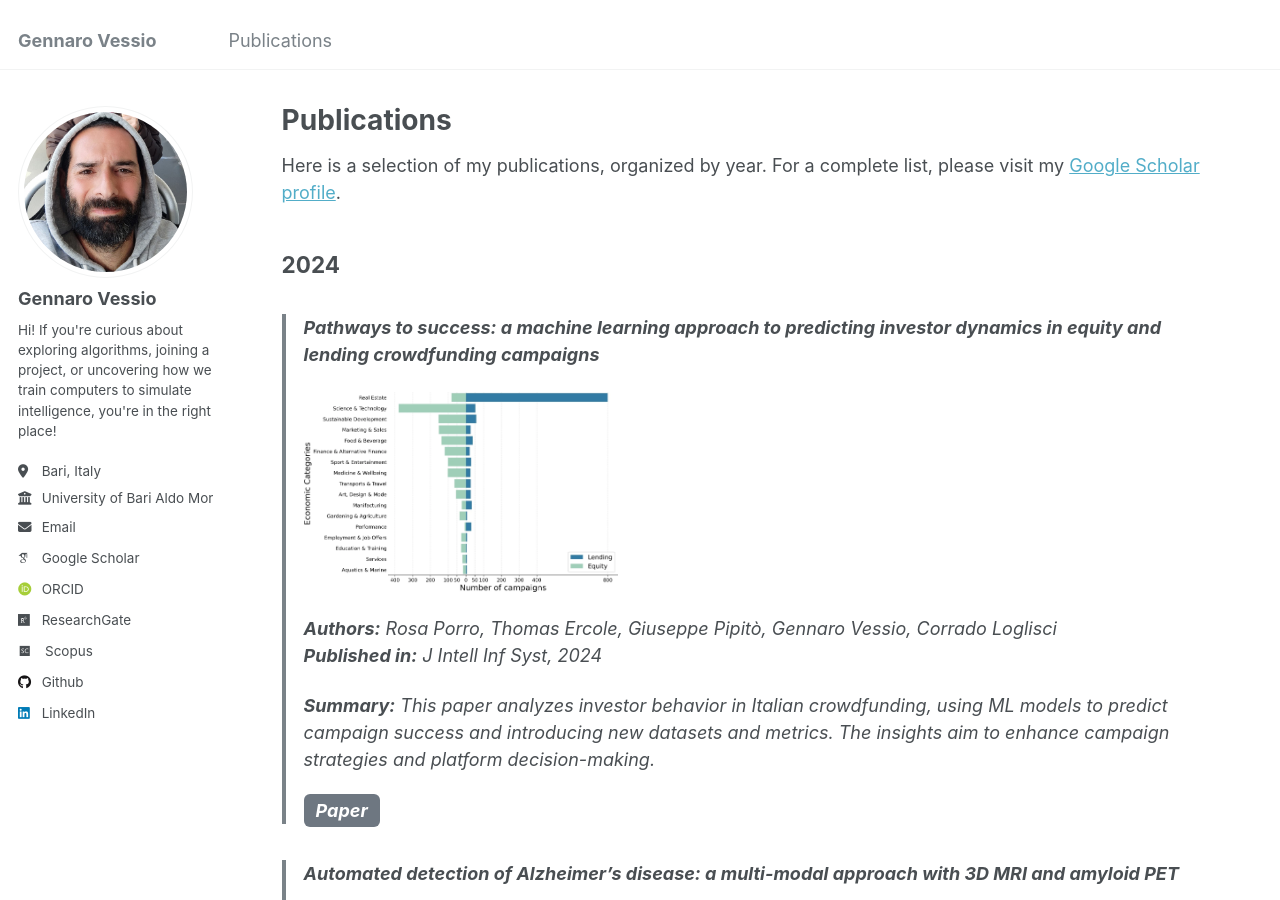
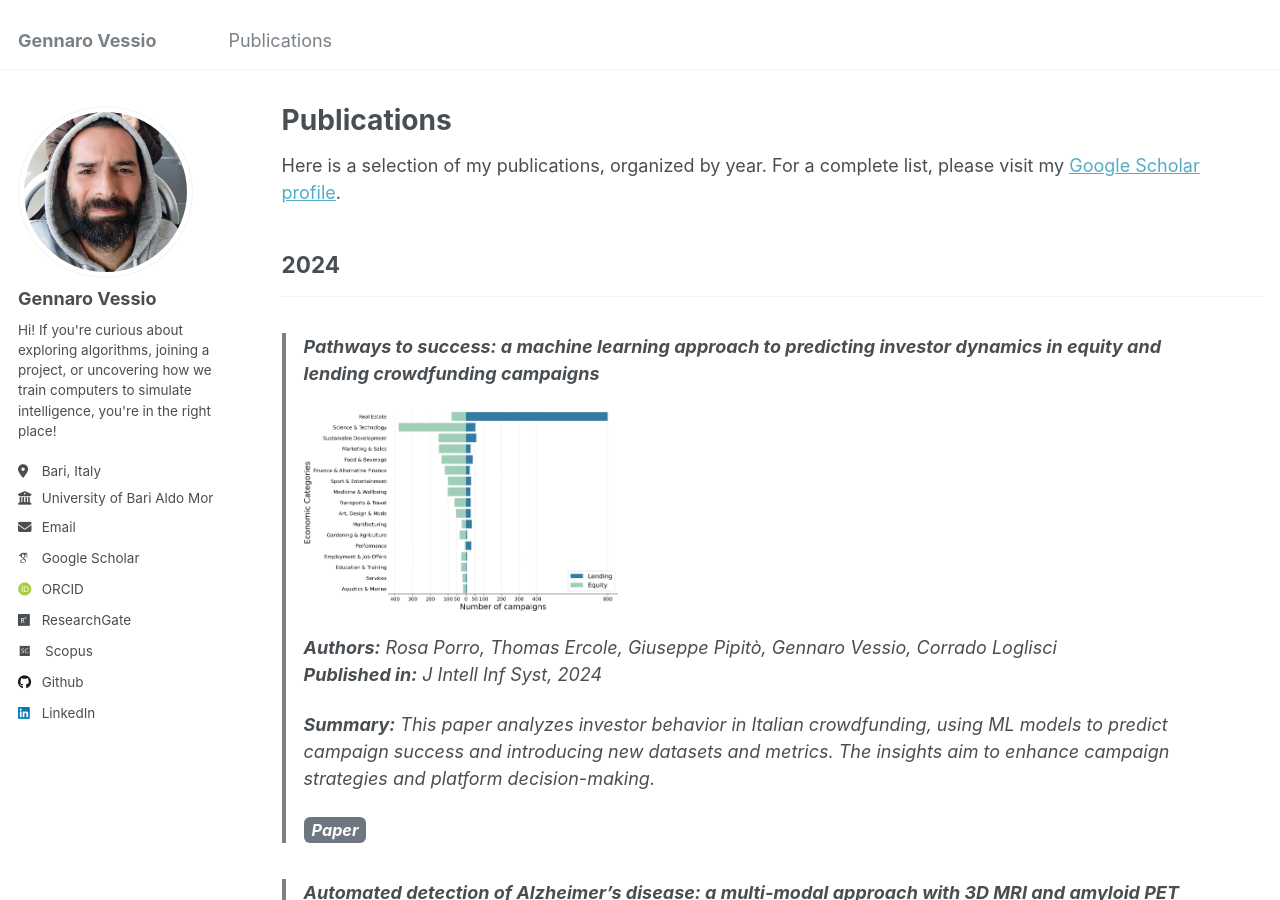
Before and after one commit to gvessio/gvessio.github.io, a Jekyll site: the page built from _pages/publications.md, in a window 1280 px wide and 900 px high. Built offline with Jekyll 4.4.1, drawn with Linux system fonts in a browser that asks for light colours; some web fonts are replaced.

Commit message:
New changes

```diff
--- a/_pages/publications.md
+++ b/_pages/publications.md
@@ -18,6 +18,7 @@ Here is a selection of my publications, organized by year. For a complete list,
 ## 🧠 General -->
 
 ## 2024
+---
 
 > **Pathways to success: a machine learning approach to predicting investor dynamics in equity and lending crowdfunding campaigns**
 >
@@ -28,7 +29,7 @@ Here is a selection of my publications, organized by year. For a complete list,
 >
 > **Summary:** This paper analyzes investor behavior in Italian crowdfunding, using ML models to predict campaign success and introducing new datasets and metrics. The insights aim to enhance campaign strategies and platform decision-making.
 >
-> <a href="https://link.springer.com/article/10.1007/s10844-024-00883-8" style="padding:6px 12px; background-color:#6e7781; color:white; text-decoration:none; border-radius:6px; font-weight:bold;">Paper</a>
+> <a href="https://link.springer.com/article/10.1007/s10844-024-00883-8" style="padding:3px 8px; background-color:#6e7781; color:white; text-decoration:none; border-radius:6px; font-weight:bold; font-size:0.9em;">Paper</a>
 
 > **Automated detection of Alzheimer's disease: a multi-modal approach with 3D MRI and amyloid PET**
 >
@@ -39,8 +40,8 @@ Here is a selection of my publications, organized by year. For a complete list,
 >
 > **Summary:** We present a multi-modal deep learning approach for Alzheimer's diagnosis, combining 3D MRI and amyloid PET scans to outperform single-modality models. Achieving top results on the OASIS-3 cohort, the model also highlights key brain regions linked to AD, aiding disease understanding.
 >
-> <a href="https://www.nature.com/articles/s41598-024-56001-9" style="padding:6px 12px; background-color:#6e7781; color:white; text-decoration:none; border-radius:6px; font-weight:bold;">Paper</a>
-> <a href="https://github.com/montanarograziano/Multimodal-approach-for-AD" style="padding:6px 12px; background-color:#6e7781; color:white; text-decoration:none; border-radius:6px; font-weight:bold;">Code</a>
+> <a href="https://www.nature.com/articles/s41598-024-56001-9" style="padding:3px 8px; background-color:#6e7781; color:white; text-decoration:none; border-radius:6px; font-weight:bold; font-size:0.9em;">Paper</a>
+> <a href="https://github.com/montanarograziano/Multimodal-approach-for-AD" style="padding:3px 8px; background-color:#6e7781; color:white; text-decoration:none; border-radius:6px; font-weight:bold; font-size:0.9em;">Code</a>
 
 > **Explainable offline automatic signature verifier to support forensic handwriting examiners**
 >
@@ -51,9 +52,10 @@ Here is a selection of my publications, organized by year. For a complete list,
 >
 > **Summary:** We propose an explainable offline signature verifier using a universal background model and distance measures for interpretable decisions. It achieves competitive performance on public datasets, aiding forensic and legal applications.
 >
-> <a href="https://link.springer.com/article/10.1007/s00521-023-09192-7" style="padding:6px 12px; background-color:#6e7781; color:white; text-decoration:none; border-radius:6px; font-weight:bold;">Paper</a>
+> <a href="https://link.springer.com/article/10.1007/s00521-023-09192-7" style="padding:3px 8px; background-color:#6e7781; color:white; text-decoration:none; border-radius:6px; font-weight:bold; font-size:0.9em;">Paper</a>
 
 ## 2023
+---
 
 > **Weed mapping in multispectral drone imagery using lightweight vision transformers**
 >
@@ -64,8 +66,8 @@ Here is a selection of my publications, organized by year. For a complete list,
 >
 > **Summary:** This paper introduces a lightweight Vision Transformer for weed mapping in agriculture, using multispectral drone images to accurately segment crops and weeds, enhancing treatment prioritization and crop yield.
 >
-> <a href="https://www.sciencedirect.com/science/article/pii/S0925231223010378" style="padding:6px 12px; background-color:#6e7781; color:white; text-decoration:none; border-radius:6px; font-weight:bold;">Paper</a>
-> <a href="https://github.com/pasqualedem/LWViTs-for-weedmapping" style="padding:6px 12px; background-color:#6e7781; color:white; text-decoration:none; border-radius:6px; font-weight:bold;">Code</a>
+> <a href="https://www.sciencedirect.com/science/article/pii/S0925231223010378" style="padding:3px 8px; background-color:#6e7781; color:white; text-decoration:none; border-radius:6px; font-weight:bold; font-size:0.9em;">Paper</a>
+> <a href="https://github.com/pasqualedem/LWViTs-for-weedmapping" style="padding:3px 8px; background-color:#6e7781; color:white; text-decoration:none; border-radius:6px; font-weight:bold; font-size:0.9em;">Code</a>
 
 > **Forecasting and what-if analysis of new positive COVID-19 cases during the first three waves in Italy**
 >
@@ -76,8 +78,8 @@ Here is a selection of my publications, organized by year. For a complete list,
 >
 > **Summary:** This study combines epidemiological, mobility, and restriction data with machine learning to predict COVID-19 cases in Italy during the first three pandemic waves. The model accurately forecasts new cases, achieving a WAPE of 5.75% nationally, and supports what-if analyses, suggesting targeted restrictions are more effective than total lockdowns.
 >
-> <a href="https://link.springer.com/article/10.1007/s11517-023-02831-0" style="padding:6px 12px; background-color:#6e7781; color:white; text-decoration:none; border-radius:6px; font-weight:bold;">Paper</a>
-> <a href="https://figshare.com/collections/Forecasting_and_What-If_Analysis_of_New_Positive_COVID-19_Cases_during_the_First_Three_Waves_in_Italy_Results_and_Code_/6299382/1" style="padding:6px 12px; background-color:#6e7781; color:white; text-decoration:none; border-radius:6px; font-weight:bold;">Code</a>
+> <a href="https://link.springer.com/article/10.1007/s11517-023-02831-0" style="padding:3px 8px; background-color:#6e7781; color:white; text-decoration:none; border-radius:6px; font-weight:bold; font-size:0.9em;">Paper</a>
+> <a href="https://figshare.com/collections/Forecasting_and_What-If_Analysis_of_New_Positive_COVID-19_Cases_during_the_First_Three_Waves_in_Italy_Results_and_Code_/6299382/1" style="padding:3px 8px; background-color:#6e7781; color:white; text-decoration:none; border-radius:6px; font-weight:bold; font-size:0.9em;">Code</a>
 
 > **Density-based clustering with fully-convolutional networks for crowd flow detection from drones**
 >
@@ -88,10 +90,11 @@ Here is a selection of my publications, organized by year. For a complete list,
 >
 > **Summary:** This paper proposes a drone-based crowd flow detection method using a fully-convolutional network to cluster and track crowd movements in video sequences. Tested on the VisDrone datasets, this approach effectively analyzes crowd behavior, opening new possibilities for high-level crowd monitoring from drones.
 >
-> <a href="https://arxiv.org/abs/2301.04937" style="padding:6px 12px; background-color:#6e7781; color:white; text-decoration:none; border-radius:6px; font-weight:bold;">Paper</a>
-> <a href="https://github.com/evgenivs/crowd_flow_detection_drones" style="padding:6px 12px; background-color:#6e7781; color:white; text-decoration:none; border-radius:6px; font-weight:bold;">Code</a>
+> <a href="https://arxiv.org/abs/2301.04937" style="padding:3px 8px; background-color:#6e7781; color:white; text-decoration:none; border-radius:6px; font-weight:bold; font-size:0.9em;">Paper</a>
+> <a href="https://github.com/evgenivs/crowd_flow_detection_drones" style="padding:3px 8px; background-color:#6e7781; color:white; text-decoration:none; border-radius:6px; font-weight:bold; font-size:0.9em;">Code</a>
 
 ## 2022
+---
 
 > **PLENARY: Explaining black-box models in natural language through fuzzy linguistic summaries**
 >
@@ -102,8 +105,8 @@ Here is a selection of my publications, organized by year. For a complete list,
 >
 > **Summary:** PLENARY is an explainable AI approach that uses fuzzy linguistic summaries to translate model explanations into natural language, making predictive model outputs more understandable.
 >
-> <a href="https://www.sciencedirect.com/science/article/pii/S0020025522011318" style="padding:6px 12px; background-color:#6e7781; color:white; text-decoration:none; border-radius:6px; font-weight:bold;">Paper</a>
-> <a href="https://github.com/ITPsychiatry/plenary" style="padding:6px 12px; background-color:#6e7781; color:white; text-decoration:none; border-radius:6px; font-weight:bold;">Code</a>
+> <a href="https://www.sciencedirect.com/science/article/pii/S0020025522011318" style="padding:3px 8px; background-color:#6e7781; color:white; text-decoration:none; border-radius:6px; font-weight:bold; font-size:0.9em;">Paper</a>
+> <a href="https://github.com/ITPsychiatry/plenary" style="padding:3px 8px; background-color:#6e7781; color:white; text-decoration:none; border-radius:6px; font-weight:bold; font-size:0.9em;">Code</a>
 
 > **A Deep Learning Approach to Clustering Visual Arts**
 >
@@ -114,8 +117,8 @@ Here is a selection of my publications, organized by year. For a complete list,
 >
 > **Summary:** We propose a deep learning-based approach for clustering artworks. It uses a pre-trained convolutional network to extract features and a deep embedded clustering model to map these features into clusters. This method effectively identifies patterns in visual art, aiding tasks like visual link retrieval and historical knowledge discovery in painting datasets.
 >
-> <a href="https://link.springer.com/article/10.1007/s11263-022-01664-y" style="padding:6px 12px; background-color:#6e7781; color:white; text-decoration:none; border-radius:6px; font-weight:bold;">Paper</a>
-> <a href="https://github.com/gvessio/deep-clustering-art" style="padding:6px 12px; background-color:#6e7781; color:white; text-decoration:none; border-radius:6px; font-weight:bold;">Code</a>
+> <a href="https://link.springer.com/article/10.1007/s11263-022-01664-y" style="padding:3px 8px; background-color:#6e7781; color:white; text-decoration:none; border-radius:6px; font-weight:bold; font-size:0.9em;">Paper</a>
+> <a href="https://github.com/gvessio/deep-clustering-art" style="padding:3px 8px; background-color:#6e7781; color:white; text-decoration:none; border-radius:6px; font-weight:bold; font-size:0.9em;">Code</a>
 
 > **MLOps: A Taxonomy and a Methodology**
 >
@@ -126,7 +129,7 @@ Here is a selection of my publications, organized by year. For a complete list,
 >
 > **Summary:** This paper reviews MLOps literature, proposes a taxonomy, and introduces a ten-step pipeline to streamline ML deployment in industry, aiming to standardize practices for effective ML adoption.
 >
-> <a href="https://ieeexplore.ieee.org/document/9792270" style="padding:6px 12px; background-color:#6e7781; color:white; text-decoration:none; border-radius:6px; font-weight:bold;">Paper</a>
+> <a href="https://ieeexplore.ieee.org/document/9792270" style="padding:3px 8px; background-color:#6e7781; color:white; text-decoration:none; border-radius:6px; font-weight:bold; font-size:0.9em;">Paper</a>
 
 > **Leveraging Knowledge Graphs and Deep Learning for automatic art analysis**
 >
@@ -137,8 +140,8 @@ Here is a selection of my publications, organized by year. For a complete list,
 >
 > **Summary:** We present ArtGraph, a knowledge graph that enriches fine art analysis by linking data from WikiArt and DBpedia. It supports knowledge discovery and enables a new method for fine art classification, where ArtGraph embeddings enhance deep learning models, bridging Humanities and Computer Science.
 >
-> <a href="https://www.sciencedirect.com/science/article/pii/S0950705122004105" style="padding:6px 12px; background-color:#6e7781; color:white; text-decoration:none; border-radius:6px; font-weight:bold;">Paper</a>
-> <a href="https://zenodo.org/records/6337958" style="padding:6px 12px; background-color:#6e7781; color:white; text-decoration:none; border-radius:6px; font-weight:bold;">Dataset & Code</a>
+> <a href="https://www.sciencedirect.com/science/article/pii/S0950705122004105" style="padding:3px 8px; background-color:#6e7781; color:white; text-decoration:none; border-radius:6px; font-weight:bold; font-size:0.9em;">Paper</a>
+> <a href="https://zenodo.org/records/6337958" style="padding:3px 8px; background-color:#6e7781; color:white; text-decoration:none; border-radius:6px; font-weight:bold; font-size:0.9em;">Dataset & Code</a>
 
 > **ROULETTE: A neural attention multi-output model for explainable Network Intrusion Detection**
 >
@@ -149,5 +152,5 @@ Here is a selection of my publications, organized by year. For a complete list,
 >
 > **Summary:** ROULETTE is an explainable neural model for network intrusion detection, using attention and multi-output learning to improve accuracy and interpretability. Tested on NSL-KDD and UNSW-NB15 datasets, it effectively classifies network traffic data.
 >
-> <a href="https://www.sciencedirect.com/science/article/pii/S0957417422005395" style="padding:6px 12px; background-color:#6e7781; color:white; text-decoration:none; border-radius:6px; font-weight:bold;">Paper</a>
-> <a href="https://github.com/gsndr/ROULETTE" style="padding:6px 12px; background-color:#6e7781; color:white; text-decoration:none; border-radius:6px; font-weight:bold;">Code</a>
+> <a href="https://www.sciencedirect.com/science/article/pii/S0957417422005395" style="padding:3px 8px; background-color:#6e7781; color:white; text-decoration:none; border-radius:6px; font-weight:bold; font-size:0.9em;">Paper</a>
+> <a href="https://github.com/gsndr/ROULETTE" style="padding:3px 8px; background-color:#6e7781; color:white; text-decoration:none; border-radius:6px; font-weight:bold; font-size:0.9em;">Code</a>
```
Also changed, not shown: _pages/about.md (+4 -4 lines).
